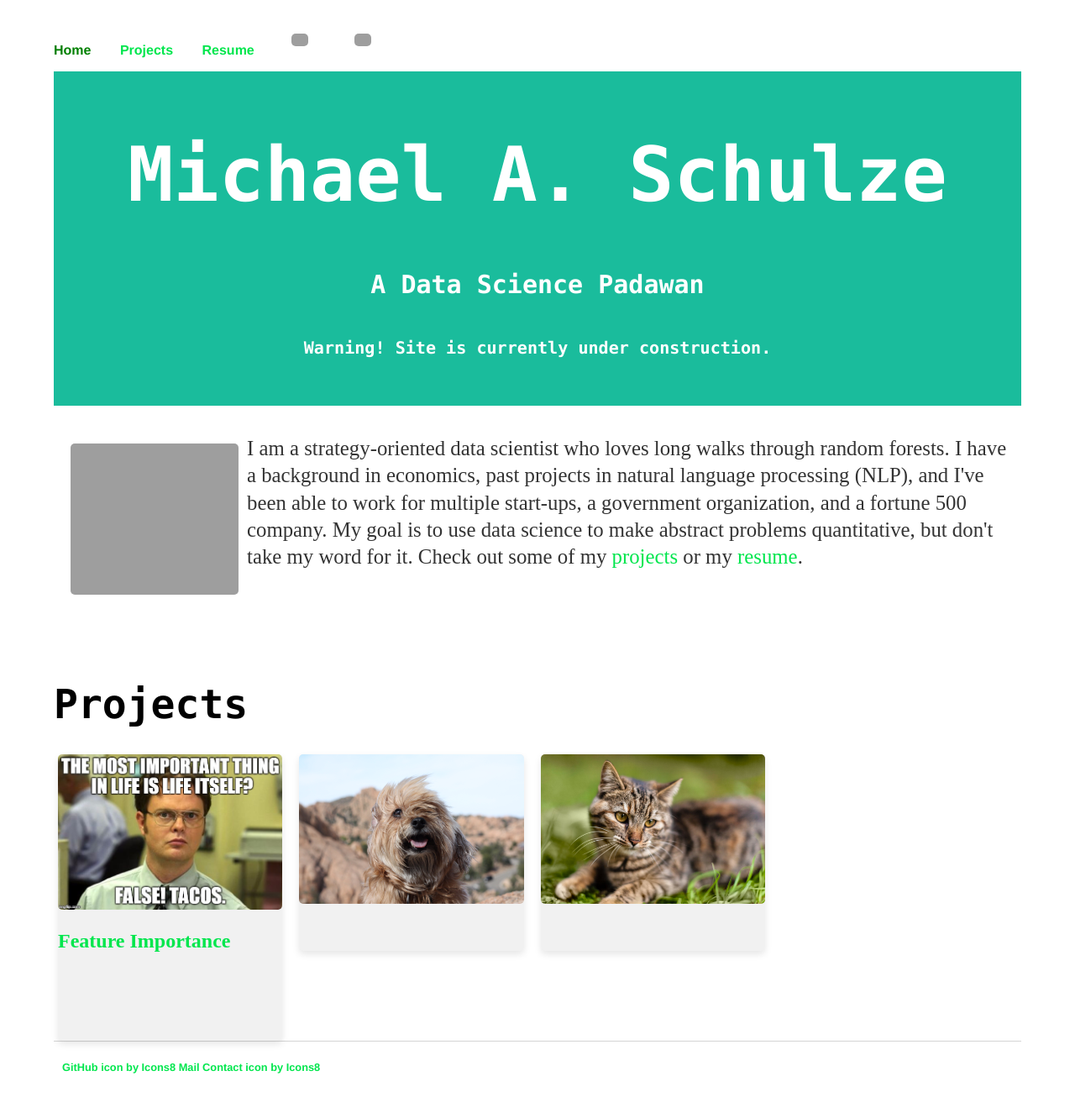
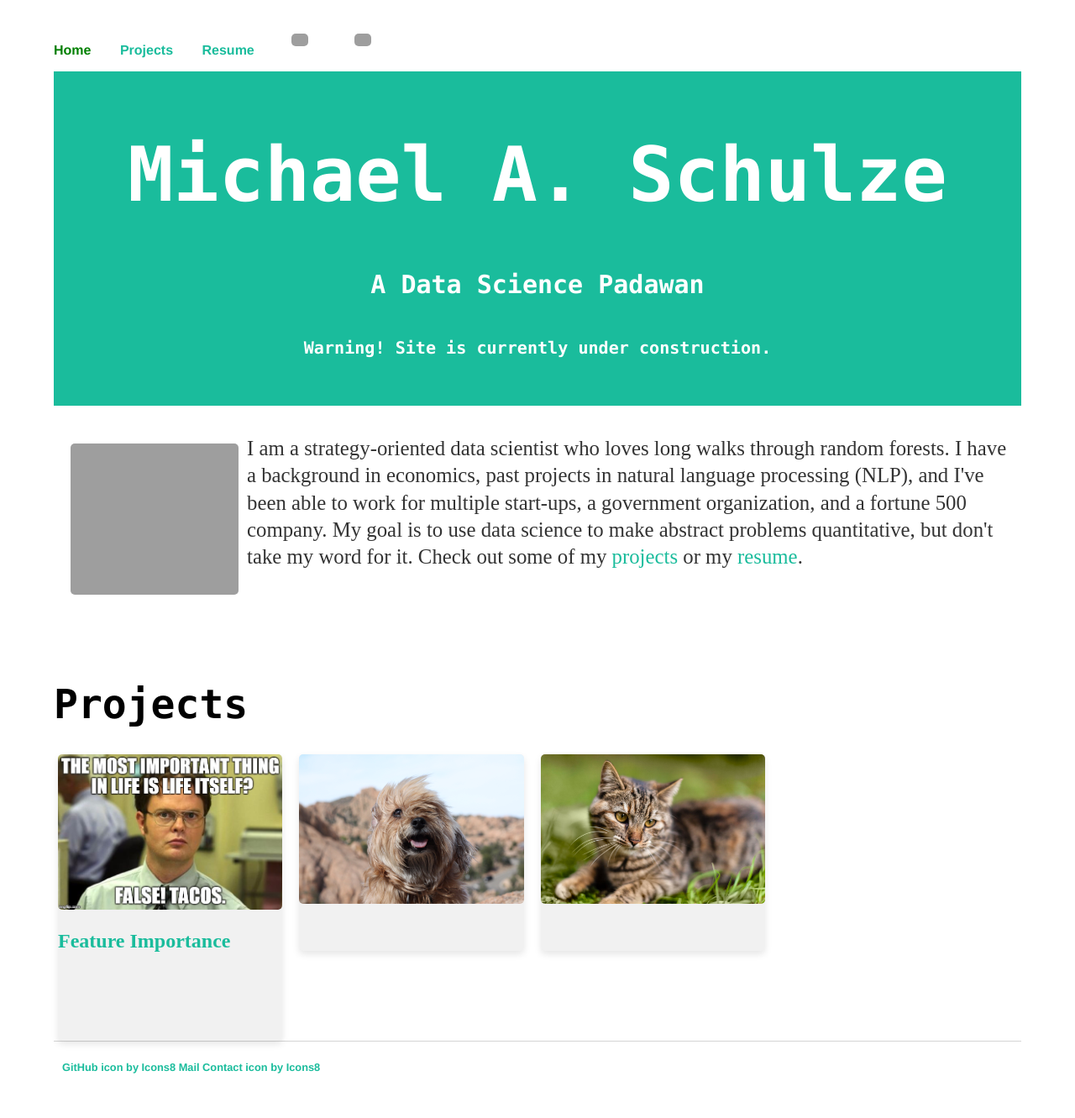
Before and after one commit to amadorschulze92/amadorschulze92.github.io, a Jekyll site: the page built from index.html, in a window 1280 px wide. Shown: the whole page at 84% size. Built offline with Jekyll 4.4.1, drawn with Linux system fonts in a browser that asks for light colours; grey boxes are pictures that could not be loaded.

Commit message:
make not current nav text more distinct

```diff
--- a/assets/css/main.css
+++ b/assets/css/main.css
@@ -21,7 +21,7 @@ nav ul li, footer ul li {
 
 a {
     text-decoration: none;
-    color: #00e64d;
+    color: #1abc9c;
 }
 
 a:hover {
```
